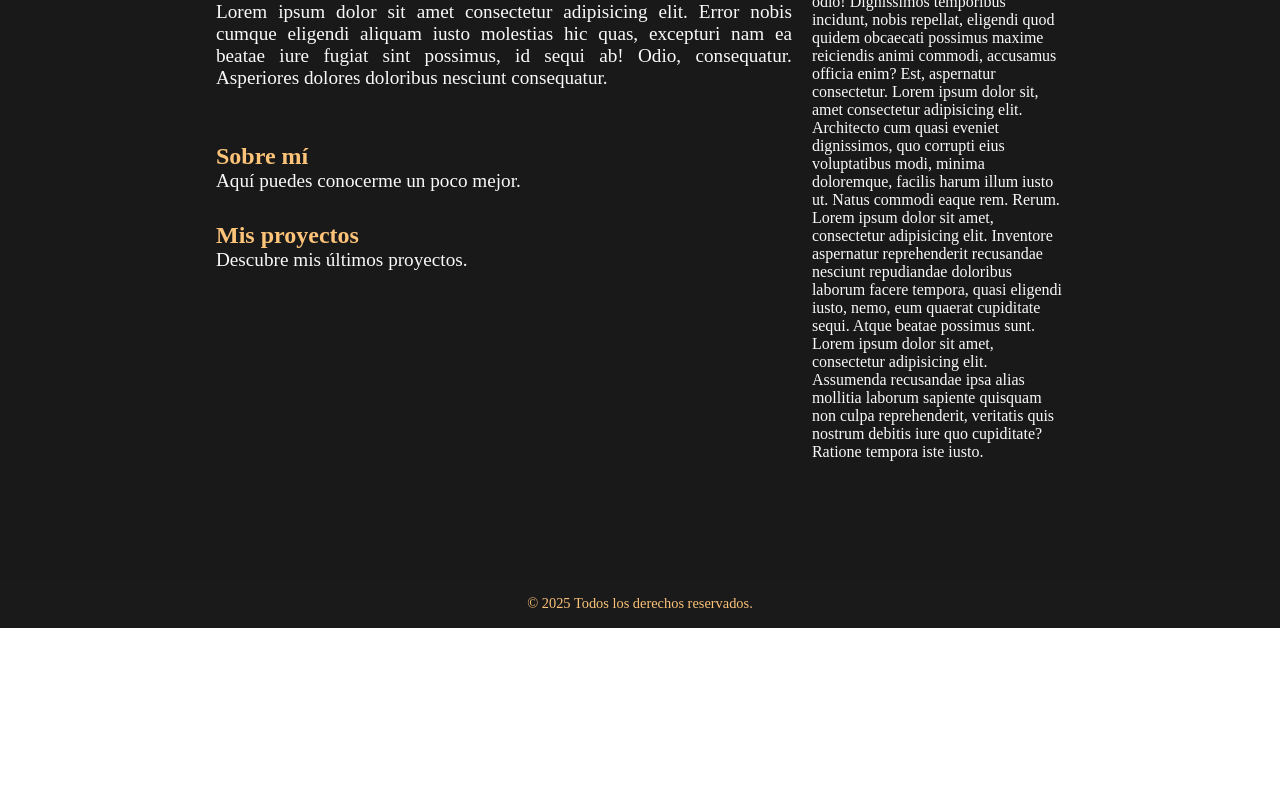
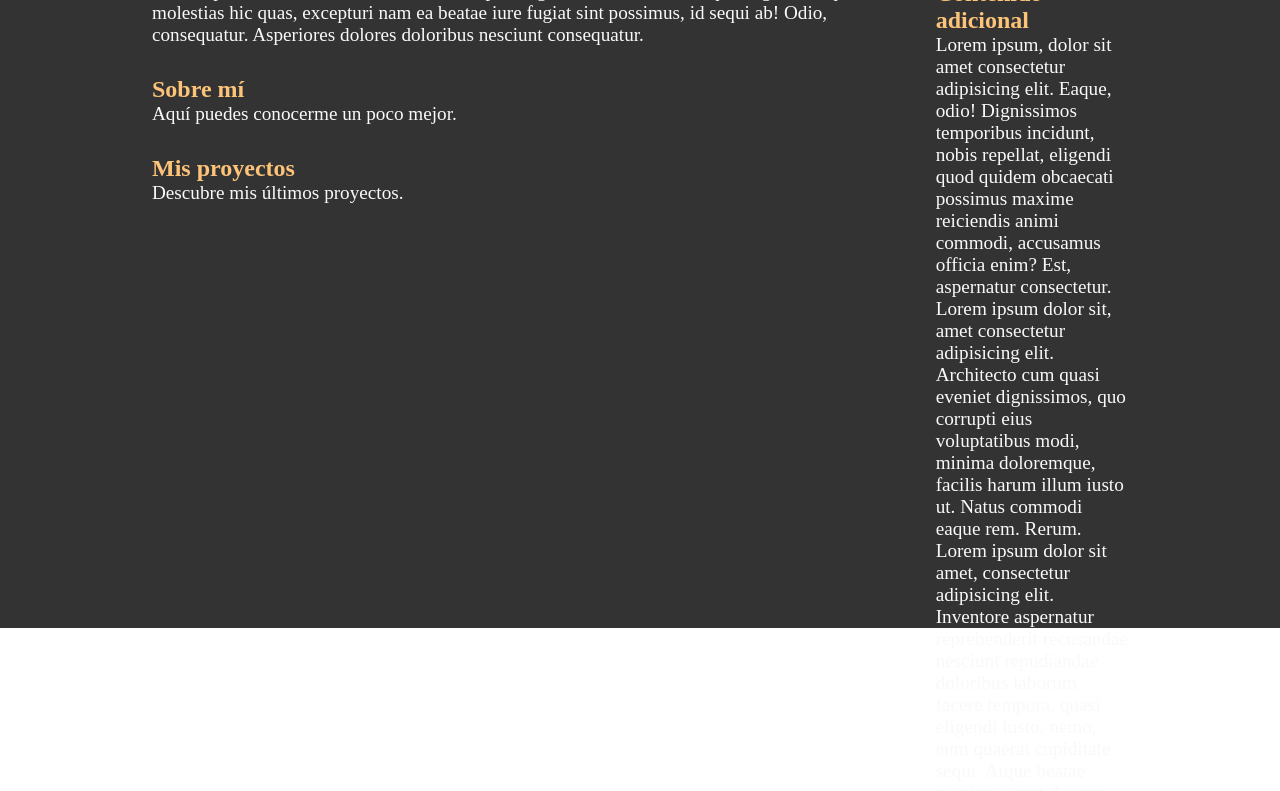
Before and after one commit to feden15/desafio-12, a website built with Vite: page index.html in a window 1280 px wide. Shown: the part 172-963 px from the top of the page. Before the commit the page ends 800 px from the top, so only its background shows below. Built offline with nearby package versions, Linux system fonts and the light colour scheme; files whose address does not match are found by name; a web font is replaced by a local one.

Commit message:
Finalizamos con Ejercicio A

```diff
--- a/index.html
+++ b/index.html
@@ -43,27 +43,33 @@
     </header>
 
     <main>
-      <div class="main-main">
       <h1>Bienvenido a mi sitio web</h1>
+
+      <section class="info">
+
+        <section class="">
+
+            <p>Lorem ipsum dolor sit amet consectetur adipisicing elit. Error nobis cumque eligendi aliquam iusto molestias hic quas, excepturi nam ea beatae iure fugiat sint possimus, id sequi ab! Odio, consequatur. Asperiores dolores doloribus nesciunt consequatur.</p>
+
           <section>
-          <p>Lorem ipsum dolor sit amet consectetur adipisicing elit. Error nobis cumque eligendi aliquam iusto molestias hic quas, excepturi nam ea beatae iure fugiat sint possimus, id sequi ab! Odio, consequatur. Asperiores dolores doloribus nesciunt consequatur.</p>
-        </section>
             <div>
-          <section>
               <h2>Sobre mí</h2>
               <p>Aquí puedes conocerme un poco mejor.</p>
+            </div>
+            <div>
+              <h2>Mis proyectos</h2>
+              <p>Descubre mis últimos proyectos.</p>
+            </div>
           </section>
 
-          <section>
-            <h2>Mis proyectos</h2>
-            <p>Descubre mis últimos proyectos.</p>
         </section>
-        </div>
-      </div>
-      <section class="main-main__side-column">
+
+        <div class="info__side-column">
           <h2>Contenido adicional</h2>
           <p>Lorem ipsum, dolor sit amet consectetur adipisicing elit. Eaque, odio! Dignissimos temporibus incidunt, nobis repellat, eligendi quod quidem obcaecati possimus maxime reiciendis animi commodi, accusamus officia enim? Est, aspernatur consectetur. Lorem ipsum dolor sit, amet consectetur adipisicing elit. Architecto cum quasi eveniet dignissimos, quo corrupti eius voluptatibus modi, minima doloremque, facilis harum illum iusto ut. Natus commodi eaque rem. Rerum. Lorem ipsum dolor sit amet, consectetur adipisicing elit. Inventore aspernatur reprehenderit recusandae nesciunt repudiandae doloribus laborum facere tempora, quasi eligendi iusto, nemo, eum quaerat cupiditate sequi. Atque beatae possimus sunt. Lorem ipsum dolor sit amet, consectetur adipisicing elit. Assumenda recusandae ipsa alias mollitia laborum sapiente quisquam non culpa reprehenderit, veritatis quis nostrum debitis iure quo cupiditate? Ratione tempora iste iusto.</p>
+        </div>
       </section>
+
     </main>
 
     <footer>
--- a/src/style.scss
+++ b/src/style.scss
@@ -15,7 +15,7 @@ body {
     color: #f9f9f9;
 
     background-image: url(imgs/fondo.webp);
-    background-size: auto;
+    background-size: cover;
     background-position: center;
 }
 
@@ -24,7 +24,7 @@ body::before {
     position: fixed;
     width: 100vw;
     height: 100vh;
-    background: rgba(0, 0, 0, 0.9);
+    background: rgba(0, 0, 0, 0.8);
     z-index: -1;
 }
 
@@ -103,6 +103,12 @@ body::before {
 
     background-color: #1a1a1a;
 
+    @media screen and (min-width: 576px) {
+        & {
+            display: none;
+        }
+    }
+
     @media screen and (min-width: 992px) {
         & {
             display: none;
@@ -155,13 +161,12 @@ body::before {
 }
 
 main {
-    display: flex;
-    flex-direction: column;
 
     padding: 2rem 1.5rem;
-    width: 70vw;
+    width: 80vw;
     margin: 0 auto;
     flex: 1;
+    gap: 20px;
 
     & h1 {
         font-size: 30px;
@@ -170,42 +175,27 @@ main {
         color: #fcc379;
     }
 
-    @media screen and (min-width: 1200px) {
-        & {
-            flex-direction: row;
-            gap: 20px;
-        }
-    }
+
 
     @media screen and (min-width: 1440px) {
         & {
             width: 100vw;
         }
     }
-
-    & .main-main {
-        display: flex;
-        flex-direction: column;
-        align-content: center;
-        height: 60%;
-
-        & h2 {
-            color: #fcc379;
-            margin-top: 1.5rem;
 }
 
-        & p {
-            margin-bottom: 1rem;
-            text-align: justify;
-        }
-
-        &__side-column {
-                display: none;
-                width: 100%;
+.info {
+    display: flex;
+    flex-direction: row;
+    gap: 20px;
 
     & h2 {
         color: #fcc379;
     }
+
+    & p {
+        text-align: start;
+        margin-bottom: 1rem;
     }
 
     @media screen and (min-width: 992px) {
@@ -228,23 +218,22 @@ main {
         }
     }
 
+    &__side-column {
+        display: none;
+
+        width: 50%;
+
+        max-width: 400px;
+
         @media screen and (min-width: 1200px) {
-
             & {
-                display: flex;
-                justify-content: space-between;
-            }
-
-            &__side-column {
                 display: block;
-
-                & p {
-                    height: 500px;
             }
         }
     }
 }
-}
+
+
 
 footer {
 
```
Lines whose indentation alone changed are shown as unchanged.
